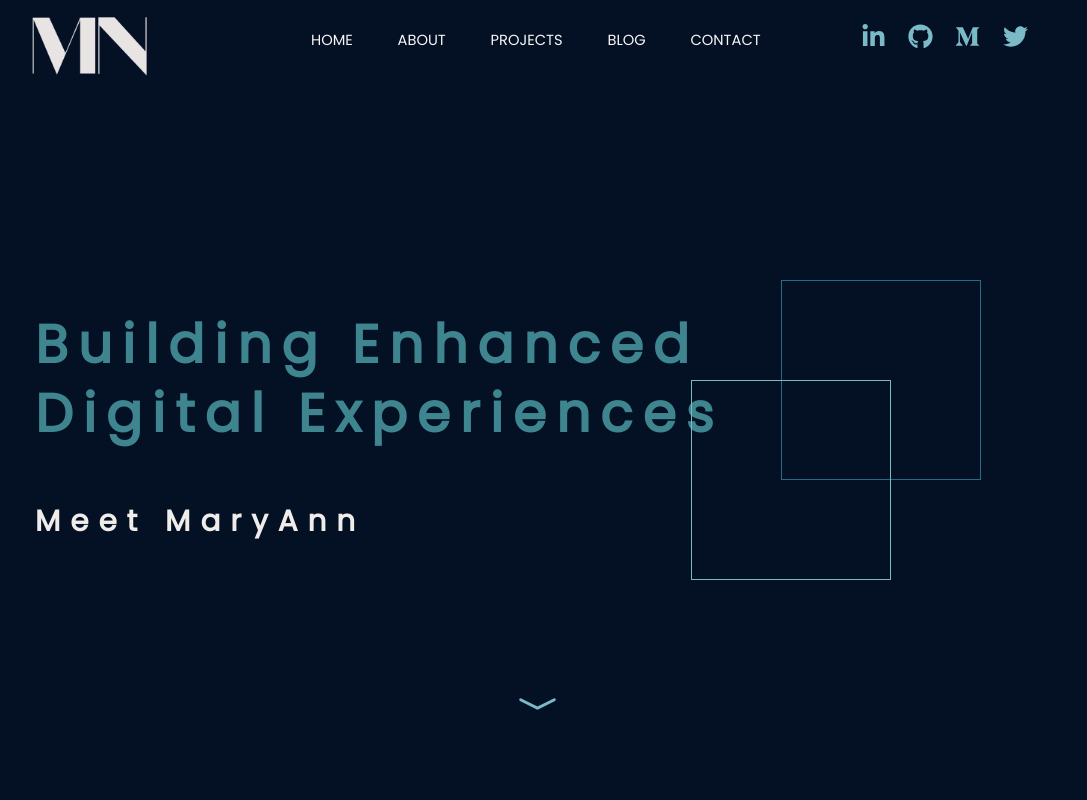
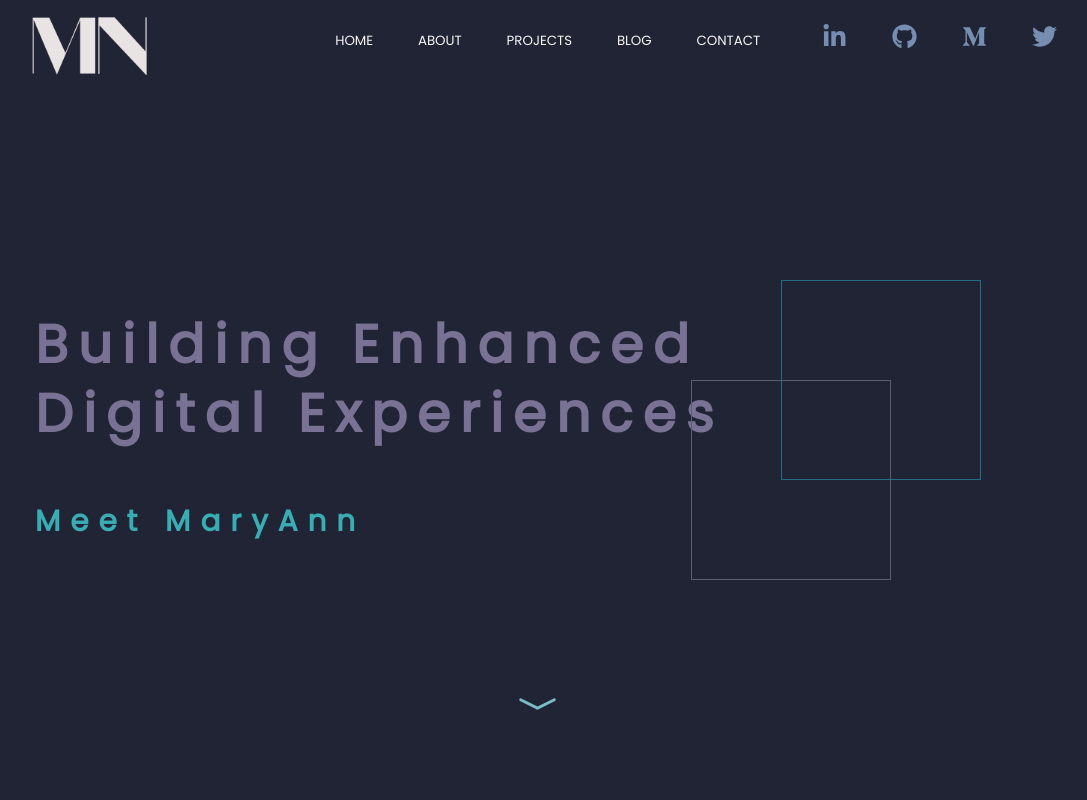
Before and after one commit to MaryAnnN28/mnportfolio, a React (Create React App) app: page / in a window 1280 px wide. Shown: the top 800 px of the page, without its empty margins (125-1212 px from the left). Built offline with nearby package versions, Linux system fonts and the light colour scheme.

Commit message:
more color changes

```diff
--- a/src/App.css
+++ b/src/App.css
@@ -10,7 +10,7 @@
 body {
   height: 300px;
   height: max-content;
-  background: #041024;
+  background: #212434;
   /* background: linear-gradient(163deg, rgba(14,16,59,1) 0%, rgba(45,47,85,1) 19%, rgba(58,74,110,1) 38%, rgba(75,102,133,1) 55%, rgba(98,155,171,1) 81%, rgba(165,223,235,1) 100%);  */
   /* background: linear-gradient(155deg, #041024 7%, #192541 22%, #2e374d 40%, #505974 62%, #949db3 78%, #b2cad4 100%); */
 }
--- a/src/App.js
+++ b/src/App.js
@@ -18,8 +18,6 @@ function App() {
 
           <NavBar />
 
-
-
             <Header />
             <About />
             <Projects />
--- a/src/components/Header/Header.css
+++ b/src/components/Header/Header.css
@@ -24,7 +24,7 @@
 
 h1.main-h1 {
   font-size: 40pt;
-  color: rgb(62, 133, 143);
+  color: #797294;
   padding-left: 150px;
   padding-top: 30px;
   padding-right: 0px;
@@ -37,7 +37,7 @@ h3.header-firstname-h3 {
   padding-left: 150px;
   padding-top: 50px;
   font-size: 22pt;
-  color:rgb(240, 236, 233);
+  color:rgb(57, 172, 180);
   letter-spacing: 10px;
 }
 
@@ -81,5 +81,5 @@ div.scroll-icon {
   height: 200px;
   border-style: solid;
   border-width: 1pt;
-  border-color: rgb(123, 187, 199);
+  border-color: #585F73;
 }
--- a/src/components/NavBar/NavBar.css
+++ b/src/components/NavBar/NavBar.css
@@ -22,34 +22,38 @@
 
 .navbar-center {
   float: right;
-  width: 33%;
+  width: 37%;
   justify-content: left;
   text-align: left;
+  padding-left: 30px;
 }
 
 .navbar-right {
   float: right;
-  width: 33%;
+  width: 30%;
   justify-content: right;
   text-align: right;
-  padding-right: 100px;
+  padding-right: 60px;
   margin: 1em;
+}
+
+.navbar-right a {
+  text-decoration: none;
+  padding: 0.7rem;
+  color: #f7f7f7;
+  font-size: 10pt;
 }
 
 .navbar a {
   text-decoration: none;
   padding: 1.4rem;
   color: #f7f7f7;
-  font-size: 11pt;
+  font-size: 10pt;
+  position: relative;
 }
 
-.navbar-right a {
-  text-decoration: none;
-  padding: 0.7rem;
-  color: #f7f7f7;
-  font-size: 11pt;
-}
 
 .navbar a:hover {
-  color: #768eb1;
+  color: #8197b9;
+  text-decoration: unset;
 }
--- a/src/components/NavBar/NavBar.js
+++ b/src/components/NavBar/NavBar.js
@@ -8,7 +8,7 @@ import { FaLinkedinIn, FaGithub, FaMediumM, FaTwitter } from 'react-icons/fa';
 class NavBar extends Component {
   render() {
     return (
-      <IconContext.Provider value={{color: 'rgb(123, 187, 199)'}}>
+      <IconContext.Provider value={{color: '#768eb1'}}>
 
       <div className="navbar">
         <div className="navbar-left">
--- a/src/components/Projects/Projects.js
+++ b/src/components/Projects/Projects.js
@@ -15,7 +15,7 @@ const Projects = () => {
 
   useEffect(() => {
     Aos.init({ duration: 2000 });
-  }, []);
+  });
 
   return (
     <div
```
